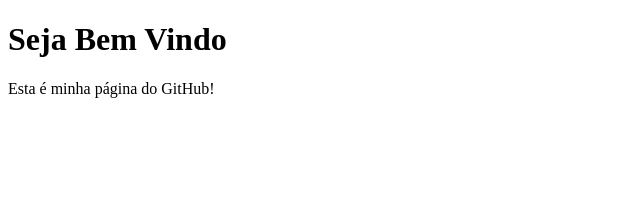
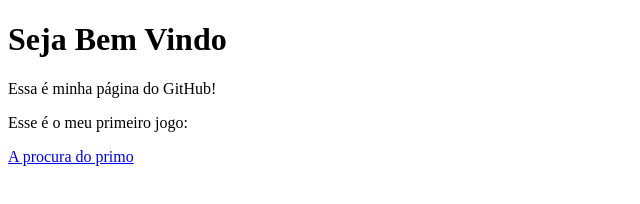
Before and after one commit to sueyvid/sueyvid.github.io, a plain HTML site: page index.html in a window 1280 px wide. Shown: the whole page, without its empty margins (0-640 px from the left). Drawn offline with Linux system fonts and the light colour scheme.

Commit message:
Update index.html

```diff
--- a/index.html
+++ b/index.html
@@ -5,7 +5,9 @@
 
 <h1>Seja Bem Vindo</h1>
 
-<p>Esta é minha página do GitHub!</p>
+<p>Essa é minha página do GitHub!</p>
+<p>Esse é o meu primeiro jogo:</p>
+<a href="https://sueyvid.github.io/a-procura-do-primo/">A procura do primo</a>
 
 </body>
 </html>
```
